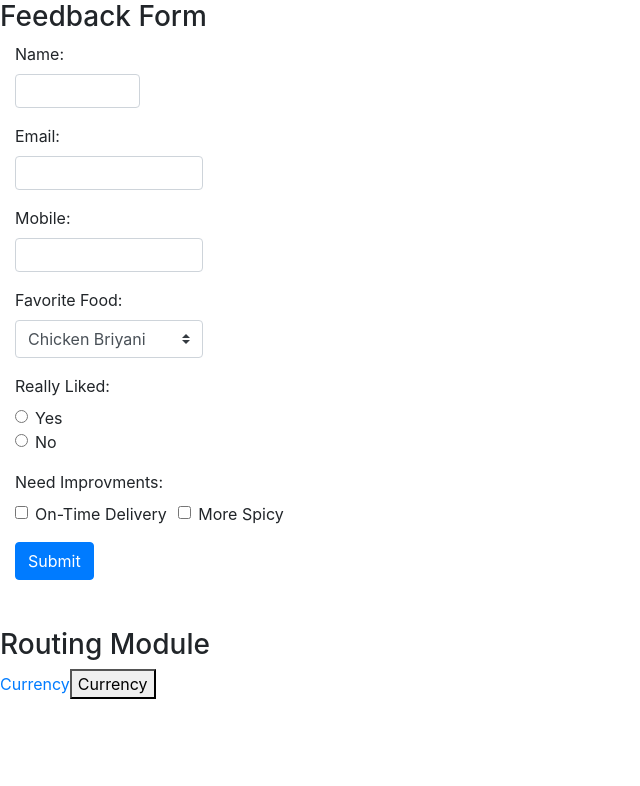
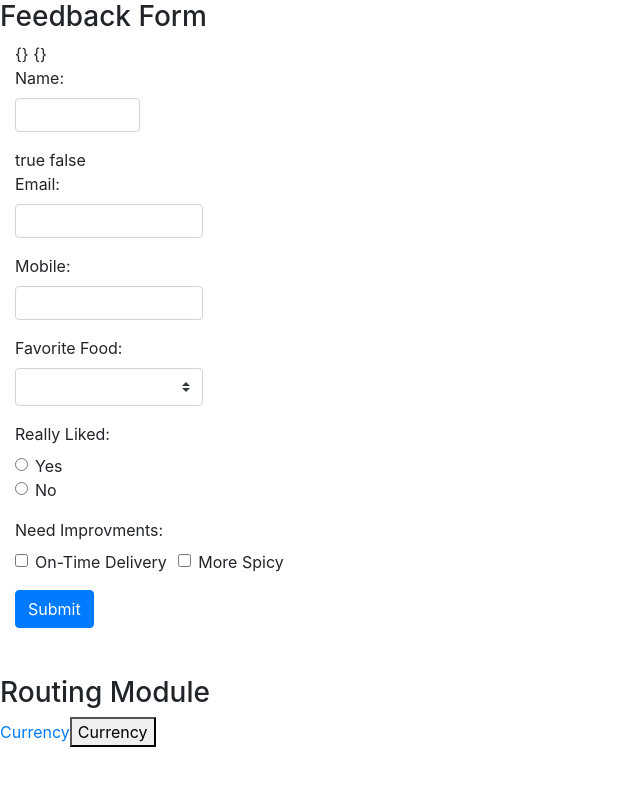
Before and after one commit to YogeshMCA/Angular-Spring-Microservice, an Angular app: page / in a window 1280 px wide. Shown: the top 786 px of the page, without its empty margins (0-640 px from the left). Built offline with nearby package versions, Linux system fonts and the light colour scheme.

Commit message:
Field - Validation

```diff
--- a/src/app/app.component.html
+++ b/src/app/app.component.html
@@ -1,33 +1,46 @@
-<h3>Feedback Form</h3> <!-- Template Directives - ngForm,ngModel,ngModelGroup-->
+<h3>Feedback Form</h3> <!-- Template Directives - ngForm,[(ngModel)]="userFeedback.",[(ngModel)]="userFeedback."Group-->
 <div class="container-fluid">
-    <form>
+    <form #userForm="ngForm">
+        {{userForm.value | json}}
+        {{userFeedback | json}} <!--Values will get displayed, when using [(ngModel)]-->
         <div class = form-group>
             <label>Name:</label>
-            <input type="text" class="form-control" style="width: 10%; height: 2%;"/>
+            <input [(ngModel)]="userFeedback.uName" required #name="ngModel" name="uName" type="text" class="form-control" style="width: 10%; height: 2%;"/>
         </div>
+        <!--#name - used as reference-->
+        {{name.className}} <!--form-control ng-untouched ng-pristine ng-valid-->
+        <!--#name="ngModel" - used as reference to use to property-->
+        {{name.untouched}} <!-- untouched - Property of ng-untouched class -->
+        {{name.valid}} <!-- valid - ng-valid class. Used with required attribute-->
+        {{name.value}} <!--Display the value-->
         <div class = form-group>
             <label>Email:</label>
-            <input type="email" class="form-control" style="width: 15%; height: 2%;"/>
+            <input [(ngModel)]="userFeedback.email" required name="email" #email="ngModel" [class.is-invalid]="email.invalid && email.touched"
+             type="email" class="form-control" style="width: 15%; height: 2%;"/>
+             <div *ngIf="email.errors && email.touched">
+                <small class="text-danger">Email is required</small>
+             </div>
         </div>
+
         <div class = form-group>
             <label>Mobile:</label>
-            <input type="tel" class="form-control" style="width: 15%; height: 2%;"/>
+            <input [(ngModel)]="userFeedback.mobile" name="mobile" type="tel" class="form-control" style="width: 15%; height: 2%;"/>
         </div>
 
         <div class = form-group>
             <label>Favorite Food:</label><br>
-            <select class="custom-select" style="width: 15%;">
+            <select [(ngModel)]="userFeedback.food" class="custom-select" style="width: 15%;" name="food">
                 <option *ngFor="let food of foodLst">{{food}}</option>
             </select>
         </div>
         <div class="mb-3">
             <label>Really Liked:</label>
             <div class="form-check">
-                <input class="form-check-input" type="radio" name="liked" value="Yes"/>
+                <input [(ngModel)]="userFeedback.liked" name="liked" class="form-check-input" type="radio" name="liked" value="Yes"/>
                 <label class="form-check-label">Yes</label>
             </div>
             <div class="form-check">
-                <input class="form-check-input" type="radio" name="liked" value="No"/>
+                <input [(ngModel)]="userFeedback.liked" name="liked" class="form-check-input" type="radio" name="liked" value="No"/>
                 <label class="form-check-label">No</label>
             </div>
         </div>
@@ -35,9 +48,9 @@
         <div class="mb-3">
             <label>Need Improvments:</label><br>
             <div class="form-check">
-            <input type="checkbox" class="form-check-input"/>
+            <input [(ngModel)]="userFeedback.nImp" name="nImp" type="checkbox" class="form-check-input"/>
             <label class="form-check-label">On-Time Delivery</label>&nbsp;&nbsp;&nbsp;&nbsp;&nbsp;&nbsp;
-            <input type="checkbox" class="form-check-input"/>
+            <input [(ngModel)]="userFeedback.nImp" name="nImp" type="checkbox" class="form-check-input"/>
             <label class="form-check-label">More Spicy</label>
             </div>
         </div>
--- a/src/app/app.component.ts
+++ b/src/app/app.component.ts
@@ -1,6 +1,7 @@
 import { Component } from '@angular/core';
 import { Employer } from './currency/employer';
 import { Router } from '@angular/router';
+import { UserFeedback } from './user-feedback';
 
 
 @Component({
@@ -11,9 +12,11 @@ import { Router } from '@angular/router';
 export class AppComponent {
   employer: Employer[];
   foodLst: String[];
+  userFeedback: UserFeedback;
   constructor(private router: Router){
     this.employer = [new Employer('HCL','Mumbai'),new Employer('TCS','Chennai')];
     this.foodLst = ["Chicken Briyani","Fish Briyani"];
+    this.userFeedback = new UserFeedback();
   }
   navigateToCurrency(){
     this.router.navigate(['/currency']);
--- /dev/null
+++ b/src/app/user-feedback.ts
@@ -0,0 +1,9 @@
+export class UserFeedback {
+    public uName: String;
+    public email: String;
+    public mobile: String;
+    public food: String;
+    public liked: String;
+    public nImp: boolean;
+
+}
```
